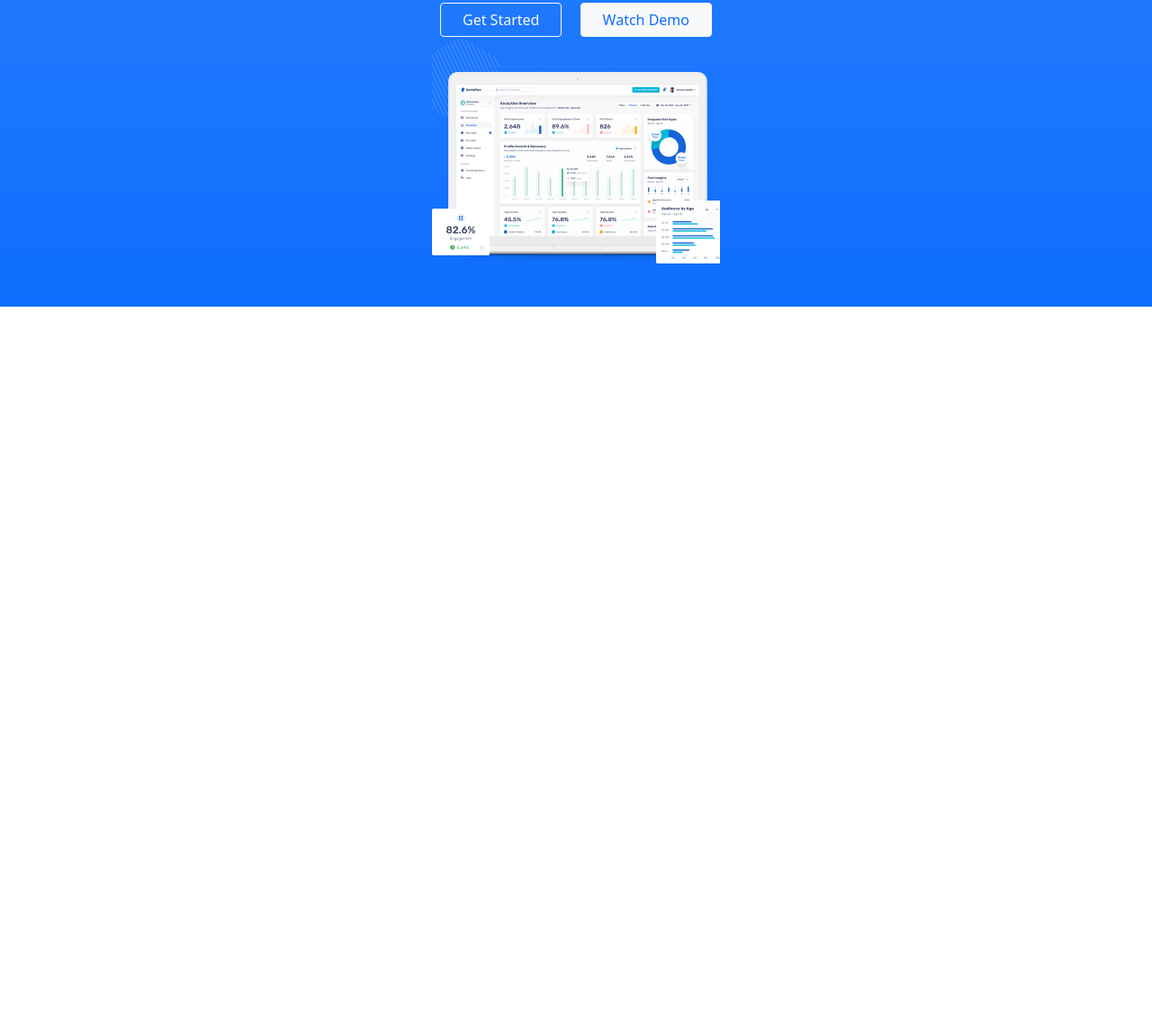
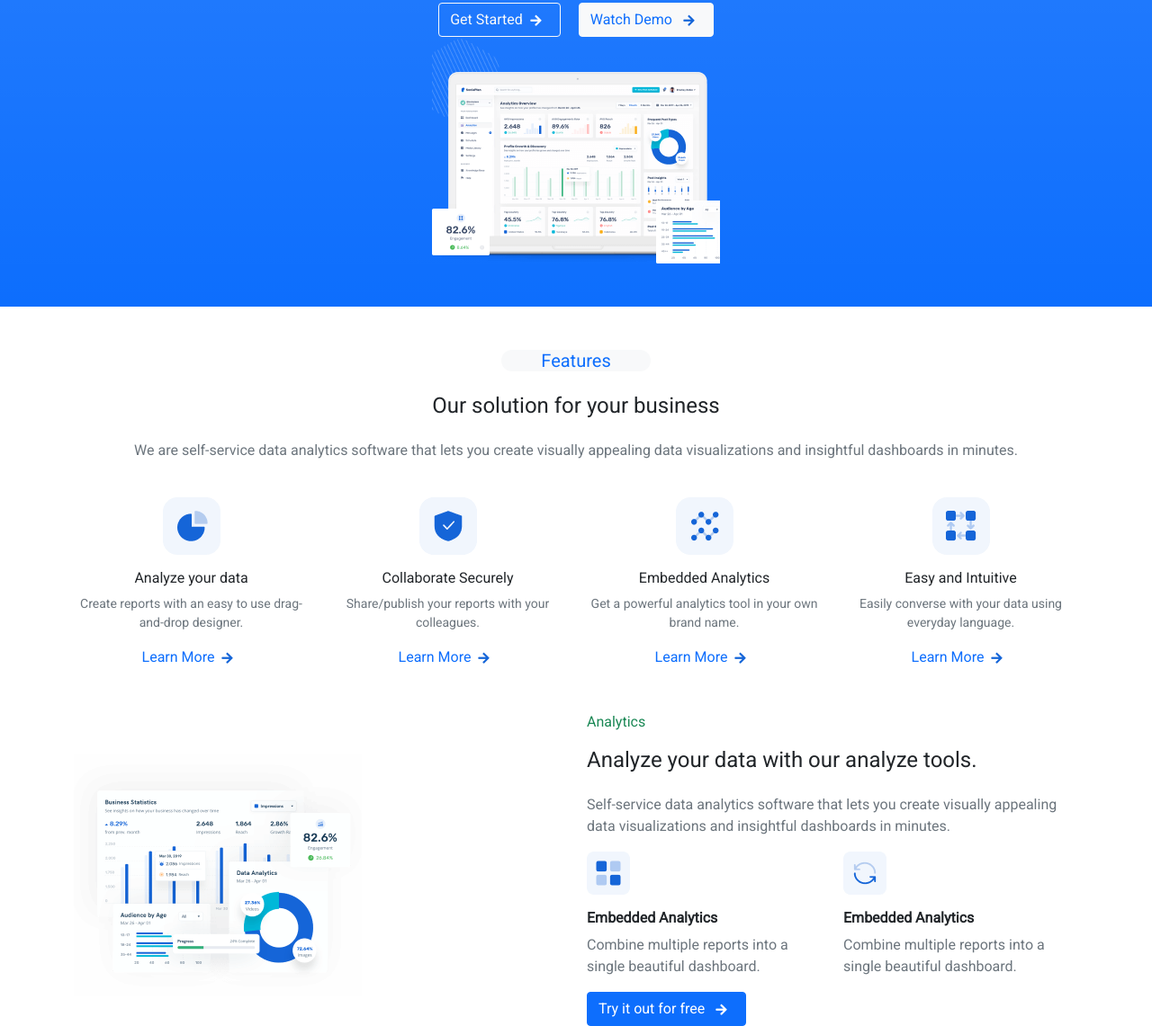
Before and after one commit to Boisset-C/ehya_landing_page_bootstrapv5.0, a plain HTML site: page index.html in a window 1280 px wide. Shown: the part 331-1472 px from the top of the page at 90% size. Before the commit the page ends 800 px from the top, so only its background shows below. Drawn offline with nearby package versions, Linux system fonts and the light colour scheme.

Commit message:
Added blurbs to features section.

```diff
--- a/custom.css
+++ b/custom.css
@@ -1,5 +1,10 @@
 /* Global Styles */
-
+body {
+  font-family: "Roboto", sans-serif;
+}
+a {
+  text-decoration: none;
+}
 /* Nav Styles */
 
 /* Hero Styles */
--- a/index.html
+++ b/index.html
@@ -12,6 +12,14 @@
       crossorigin="anonymous"
     />
     <!--Custom  stylesheet-->
+    <!--Roboto Font-->
+    <link rel="preconnect" href="https://fonts.googleapis.com" />
+    <link rel="preconnect" href="https://fonts.gstatic.com" crossorigin />
+    <link
+      href="https://fonts.googleapis.com/css2?family=Roboto:wght@300;400&display=swap"
+      rel="stylesheet"
+    />
+    <!--End of Roboto Font-->
     <link rel="stylesheet" href="custom.css" />
     <title>EHYA</title>
   </head>
@@ -127,12 +135,17 @@
           </div>
         </div>
         <div class="row justify-content-center">
-          <div class="col-md-5 text-center">
-            <a class="btn btn-outline-light mx-2 px-4" href="#" role="button"
-              >Get Started
+          <div class="col-lg-5 text-center">
+            <a class="btn btn-outline-light mx-2" href="#" role="button"
+              >Get Started<img
+                class="px-2"
+                src="assets/hero-img/watch-demo-icon.png"
+                alt="A white arrow pointing to the right."
+              />
             </a>
-            <button type="button" class="btn btn-light text-primary mx-2 px-4">
+            <button type="button" class="btn btn-light text-primary mx-2">
               Watch Demo
+              <img class="px-2" src="assets/hero-img/get-started-icon.png" />
             </button>
           </div>
         </div>
@@ -149,7 +162,152 @@
     </section>
     <!-- End of Hero Section-->
     <!--Features Section-->
+    <section>
+      <div class="container-md mt-5">
+        <div class="row justify-content-center">
+          <div class="col-md-2">
+            <h5 class="h5 bg-light text-primary text-center rounded-pill mb-4">
+              Features
+            </h5>
+          </div>
+        </div>
+        <div class="row">
+          <div class="col-md mb-4">
+            <h4 class="d-4 text-center mb-4">Our solution for your business</h4>
+            <p class="text-center text-secondary">
+              We are self-service data analytics software that lets you create
+              visually appealing data visualizations and insightful dashboards
+              in minutes.
+            </p>
+          </div>
+        </div>
+        <div class="row">
+          <!--Blurb #1-->
+          <div class="col-md-3 text-center">
+            <img
+              class="mb-3"
+              src="assets/features-img/pie-icon.png"
+              alt="A pie-icon"
+            />
+            <h6 class="h6 text-center">Analyze your data</h6>
+            <p class="small text-secondary text-center">
+              Create reports with an easy to use drag-and-drop designer.
+            </p>
+            <a class="text-primary" href="#"
+              >Learn More<img
+                class="mx-2"
+                src="assets/hero-img/get-started-icon.png"
+            /></a>
+          </div>
+          <!--End of Blurb #1-->
+
+          <!--Blurb #2-->
+          <div class="col-md-3 text-center">
+            <img
+              class="mb-3"
+              src="assets/features-img/shield-icon.png"
+              alt="A shield icon"
+            />
+            <h6 class="h6 text-center">Collaborate Securely</h6>
+            <p class="small text-secondary text-center">
+              Share/publish your reports with your colleagues.
+            </p>
+            <a class="text-primary" href="#"
+              >Learn More<img
+                class="mx-2"
+                src="assets/hero-img/get-started-icon.png"
+            /></a>
+          </div>
+          <!--End of Blurb #2-->
+
+          <!--Blurb #3-->
+          <div class="col-md-3 text-center">
+            <img
+              class="mb-3"
+              src="assets/features-img/dot-icon.png"
+              alt="A dotted icon"
+            />
+            <h6 class="h6 text-center">Embedded Analytics</h6>
+            <p class="small text-secondary text-center">
+              Get a powerful analytics tool in your own brand name.
+            </p>
+            <a class="text-primary" href="#"
+              >Learn More<img
+                class="mx-2"
+                src="assets/hero-img/get-started-icon.png"
+            /></a>
+          </div>
+          <!--End of Blurb #3-->
+
+          <!--Blurb #4-->
+          <div class="col-md-3 text-center">
+            <img
+              class="mb-3"
+              src="assets/features-img/square-dot-icon.png"
+              alt="A pie-icon"
+            />
+            <h6 class="h6 text-center">Easy and Intuitive</h6>
+            <p class="small text-secondary text-center">
+              Easily converse with your data using everyday language.
+            </p>
+            <a class="text-primary" href="#"
+              >Learn More<img
+                class="mx-2"
+                src="assets/hero-img/get-started-icon.png"
+            /></a>
+          </div>
+          <!--End of Blurb #4-->
+        </div>
+        <div class="row mt-5">
+          <div class="col-md-6 mt-5">
+            <img class="img-fluid" src="assets/features-img/feature-end.png" />
+          </div>
+          <div class="col-md-6">
+            <p class="text-success">Analytics</p>
+            <h4 class="d-4 mb-4">Analyze your data with our analyze tools.</h4>
+            <p class="text-secondary">
+              Self-service data analytics software that lets you create visually
+              appealing data visualizations and insightful dashboards in
+              minutes.
+            </p>
+            <div class="row">
+              <div class="col-sm-6">
+                <img
+                  class="mb-3"
+                  src="assets/features-img/square-icon-analytics.png"
+                  alt="icon"
+                />
+                <h6 class="h6 fw-bold">Embedded Analytics</h6>
+                <p class="text-secondary">
+                  Combine multiple reports into a single beautiful dashboard.
+                </p>
+              </div>
+              <div class="col-sm-6">
+                <img
+                  class="mb-3"
+                  src="assets/features-img/circle-arrows-analytics.png"
+                  alt="icon"
+                />
+                <h6 class="h6 fw-bold">Embedded Analytics</h6>
+                <p class="text-secondary">
+                  Combine multiple reports into a single beautiful dashboard.
+                </p>
+              </div>
+            </div>
+            <button type="button" class="btn btn-primary">
+              Try it out for free
+              <img
+                class="mx-2"
+                src="assets/hero-img/watch-demo-icon.png"
+                alt="A white arrow pointing to the right."
+              />
+            </button>
+          </div>
+        </div>
+      </div>
+    </section>
     <!--End of Features Section-->
+
     <!--BootStrap Javascript Bundle-->
     <script
       src="https://cdn.jsdelivr.net/npm/bootstrap@5.0.2/dist/js/bootstrap.bundle.min.js"
```
